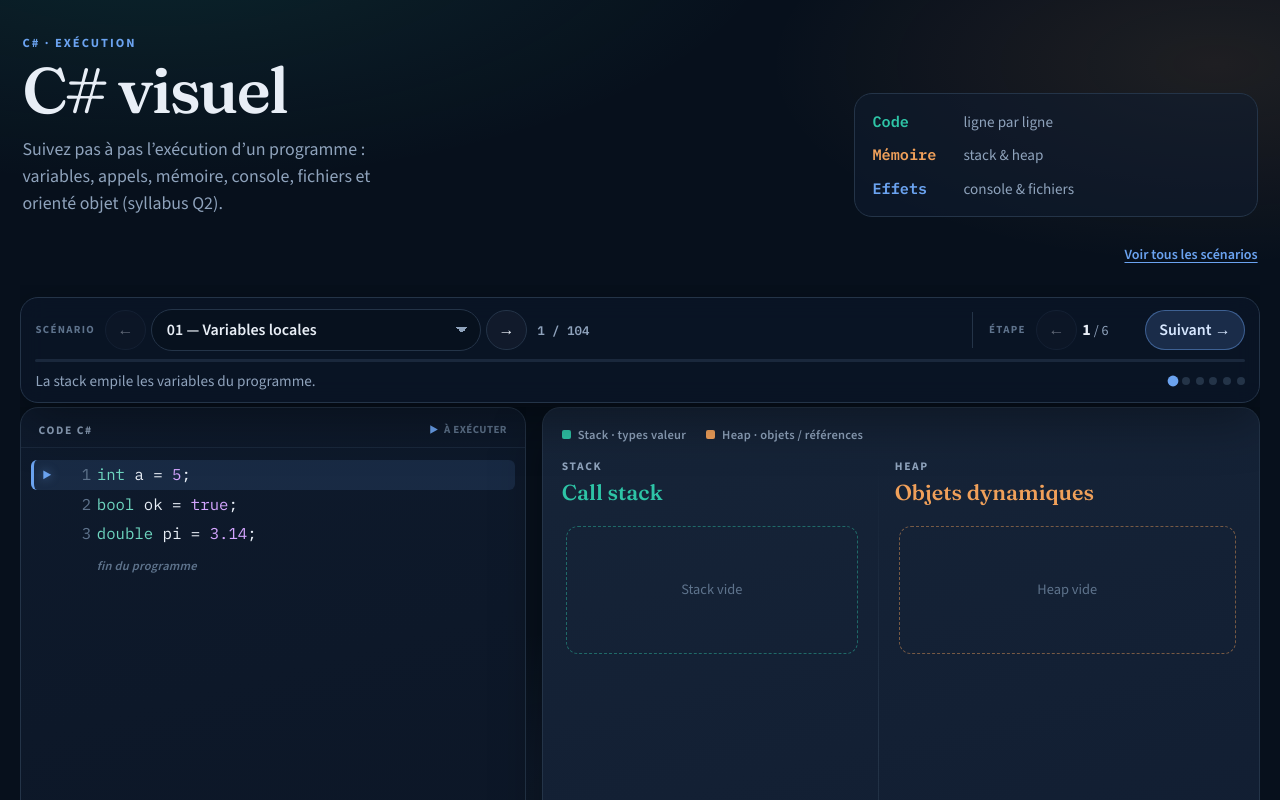
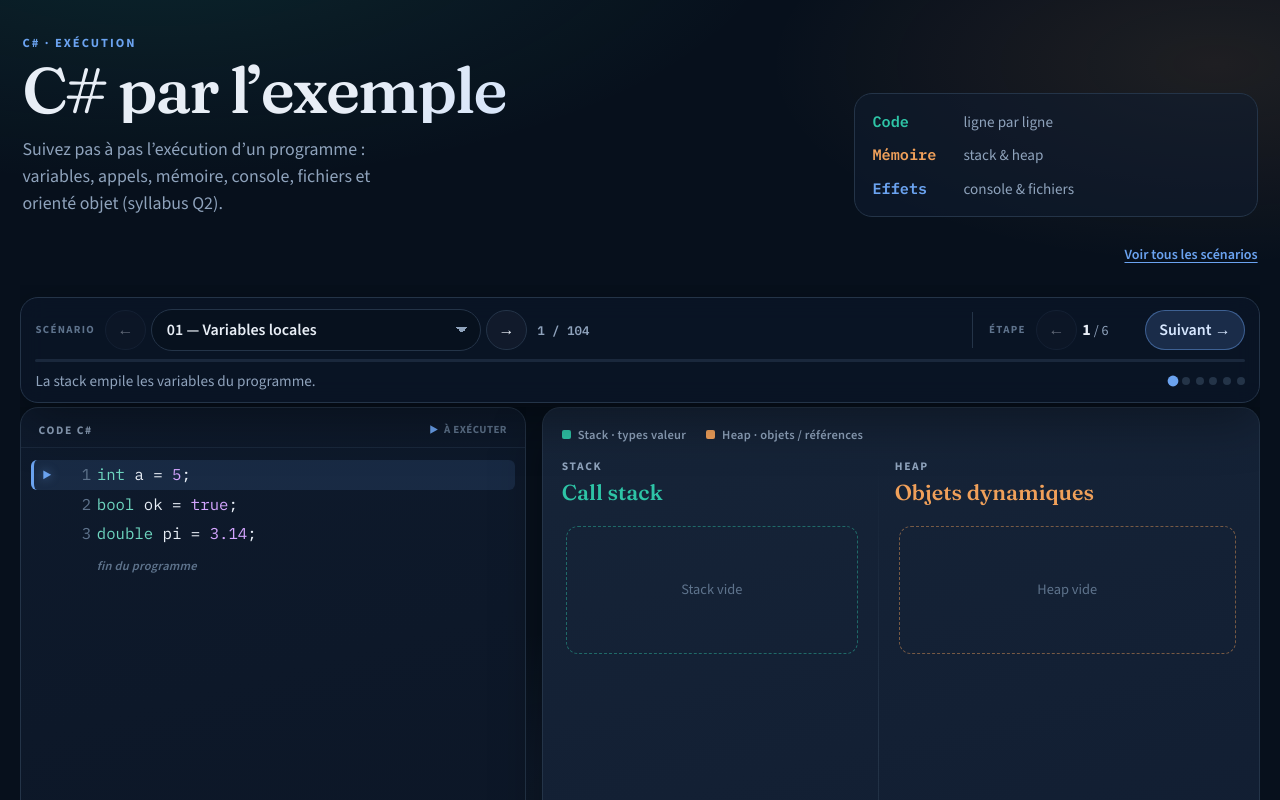
Before and after one commit to fpluquet/csharp-interactif, a Vue app: page /s/locals in a window 1280 px wide. Shown: the top 800 px of the page. Built offline with nearby package versions, Linux system fonts and the light colour scheme.

Commit message:
Update branding in index.html and HomeView.vue: Changed references from "C# visuel" to "C# par l’exemple" in meta descriptions and document titles for consistency and improved clarity.

```diff
--- a/index.html
+++ b/index.html
@@ -6,9 +6,9 @@
     <meta name="viewport" content="width=device-width, initial-scale=1.0" />
     <meta
       name="description"
-      content="C# visuel — visualisez pas à pas l’exécution d’un programme C# (variables, appels, mémoire, console, fichiers)."
+      content="C# par l’exemple — visualisez pas à pas l’exécution d’un programme C# (variables, appels, mémoire, console, fichiers)."
     />
-    <title>C# visuel · exécution interactive</title>
+    <title>C# par l’exemple · exécution interactive</title>
     <link rel="preconnect" href="https://fonts.googleapis.com" />
     <link rel="preconnect" href="https://fonts.gstatic.com" crossorigin />
     <link
--- a/src/views/HomeView.vue
+++ b/src/views/HomeView.vue
@@ -21,7 +21,7 @@ const activeScenario = computed(
 watch(
   activeScenario,
   (scenario) => {
-    document.title = `${scenario.title} · C# visuel`;
+    document.title = `${scenario.title} · C# par l’exemple`;
   },
   { immediate: true },
 );
@@ -38,7 +38,7 @@ function selectScenario(id: string) {
     <header class="home__hero">
       <div class="home__brand">
         <p class="home__eyebrow">C# · exécution</p>
-        <h1 class="home__title">C# visuel</h1>
+        <h1 class="home__title">C# par l’exemple</h1>
         <p class="home__lead">
           Suivez pas à pas l’exécution d’un programme : variables, appels,
           mémoire, console, fichiers et orienté objet (syllabus Q2).
```
